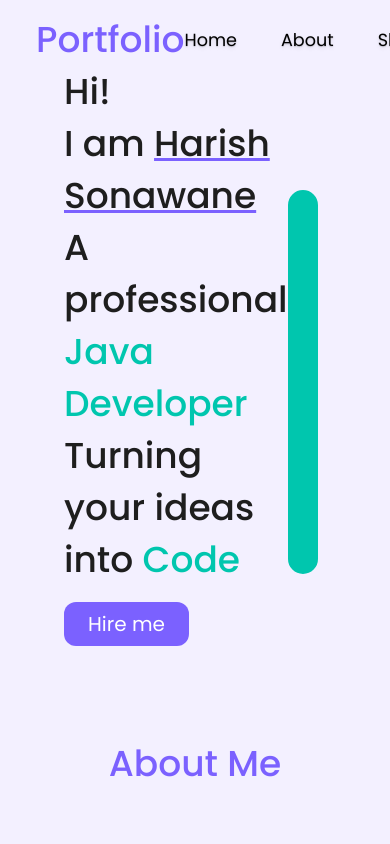
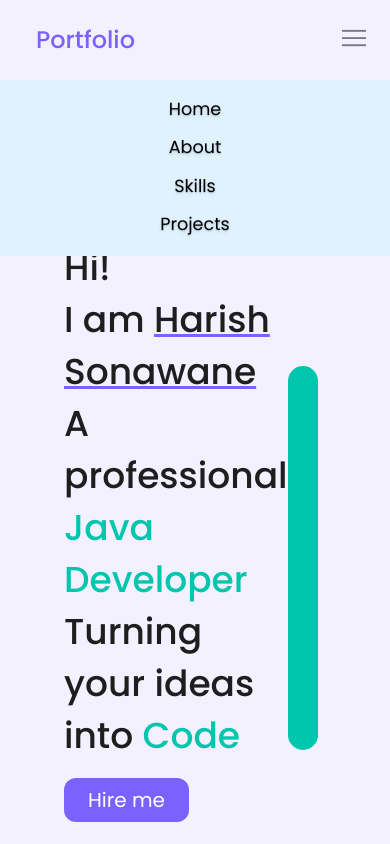
Before and after one commit to Harry080808/Harish-porfolio, a website: page index.html in a window 390 px wide. Shown: the top 844 px of the page. Drawn offline with Linux system fonts and the light colour scheme; a web font is replaced by a local one.

Commit message:
navbar responsive

```diff
--- a/index.html
+++ b/index.html
@@ -11,15 +11,27 @@
 <body class="bg-[var(--main-bg)] font-display">
   <head>
     <nav class="flex h-20 w-full justify-between items-center">
-      <div class="ml-9 text-4xl text-[#7B61FF] font-medium">Portfolio</div>
-      <ul class="flex mr-16 gap-11 text-[1.1rem] text-shadow-md cursor-pointer">
-        <li><a href="#home" class="hover:duration-200 hover:text-[var(--accent)]">Home</a></li>
+      <div class="ml-9 text-2xl sm:text-3xl md:text-4xl text-[#7B61FF] font-medium">Portfolio</div>
+      <ul class="hidden md:flex mr-16 gap-11 text-[1.1rem] text-shadow-md cursor-pointer">
+        <li id="Home"><a href="#home" class="hover:duration-200 hover:text-[var(--accent)]">Home</a></li>
         <li><a href="#about" class="hover:duration-200 hover:text-[var(--accent)]">About</a></li>
         <li><a href="#skills" class="hover:duration-200 hover:text-[var(--accent)]">Skills</a></li>
         <li><a href="#projects" class="hover:duration-200 hover:text-[var(--accent)]">Projects</a></li>
         <li><a href="#contact" class="hover:duration-200 hover:text-[var(--accent)]">Contact</a></li>
       </ul>
+      <div class="md:hidden mr-6 h-7 w-6 sm:w-7" id="menubar" onclick="SlidingMenu()">
+        <img src="/assets/menu_squared.png" alt="Square_MenuBar">
+      </div>
     </nav>
+    <div id="Sidemenu" class="w-full bg-sky-100 md:hidden transition-all duration-500 overflow-hidden" style="transform: translateY(0%); height: 11rem;">
+      <ul class="w-full text-[1.1rem] text-shadow-md cursor-pointer mt-3 flex flex-col items-center gap-3 py-1" id="menuList">
+        <li id="Home"><a href="#home" onclick="removeMenu()" class="hover:duration-200 hover:text-[var(--accent)] ">Home</a></li>
+        <li><a href="#about" onclick="removeMenu()" class="hover:duration-200 hover:text-[var(--accent)]">About</a></li>
+        <li><a href="#skills" onclick="removeMenu()" class="hover:duration-200 hover:text-[var(--accent)]">Skills</a></li>
+        <li><a href="#projects" onclick="removeMenu()" class="hover:duration-200 hover:text-[var(--accent)]">Projects</a></li>
+        <li><a href="#contact" onclick="removeMenu()" class="hover:duration-200 hover:text-[var(--accent)]">Contact</a></li>
+      </ul>
+    </div>
   </head>
   <main>
     <div class="w-full h-[40.5rem] flex justify-between items-center">
--- a/package.json
+++ b/package.json
@@ -8,7 +8,7 @@
   "main": "script.js",
   "scripts": {
     "test": "echo \"Error: no test specified\" && exit 1",
-    "dev":"npx @tailwindcss/cli -i ./src/input.css -o ./src/dist/output.css --watch",
+    "dev":"npx @tailwindcss/cli -i ./input.css -o ./dist/output.css --watch",
     "build": "tailwindcss -i ./input.css -o ./dist/output.css --minify"
   },
   "dependencies": {
--- a/script.js
+++ b/script.js
@@ -13,3 +13,27 @@ function sendToWhatsApp(event) {
 
   window.open(`https://wa.me/${phoneNumber}?text=${text}`, '_blank');
 }
+
+
+function SlidingMenu(){
+  const sidemenu = document.getElementById('Sidemenu')
+  // Check current transform value
+  const currentTransform = sidemenu.style.transform;
+
+  if (currentTransform === "translateY(-100%)" || currentTransform === "") {
+    // Show the menu
+    sidemenu.style.transform = "translateY(0%)";
+    sidemenu.style.height = "14rem";
+
+  } else {
+    // Hide the menu
+    sidemenu.style.transform = "translateY(-100%)";
+    sidemenu.style.height = "0";
+  }
+}
+
+function removeMenu() {
+  const sidemenu = document.getElementById('Sidemenu');
+  sidemenu.style.transform = "translateY(-100%)";
+  sidemenu.style.height = "0";
+}
```
Also changed, not shown: assets/menu_squared.png (added), dist/output.css.
